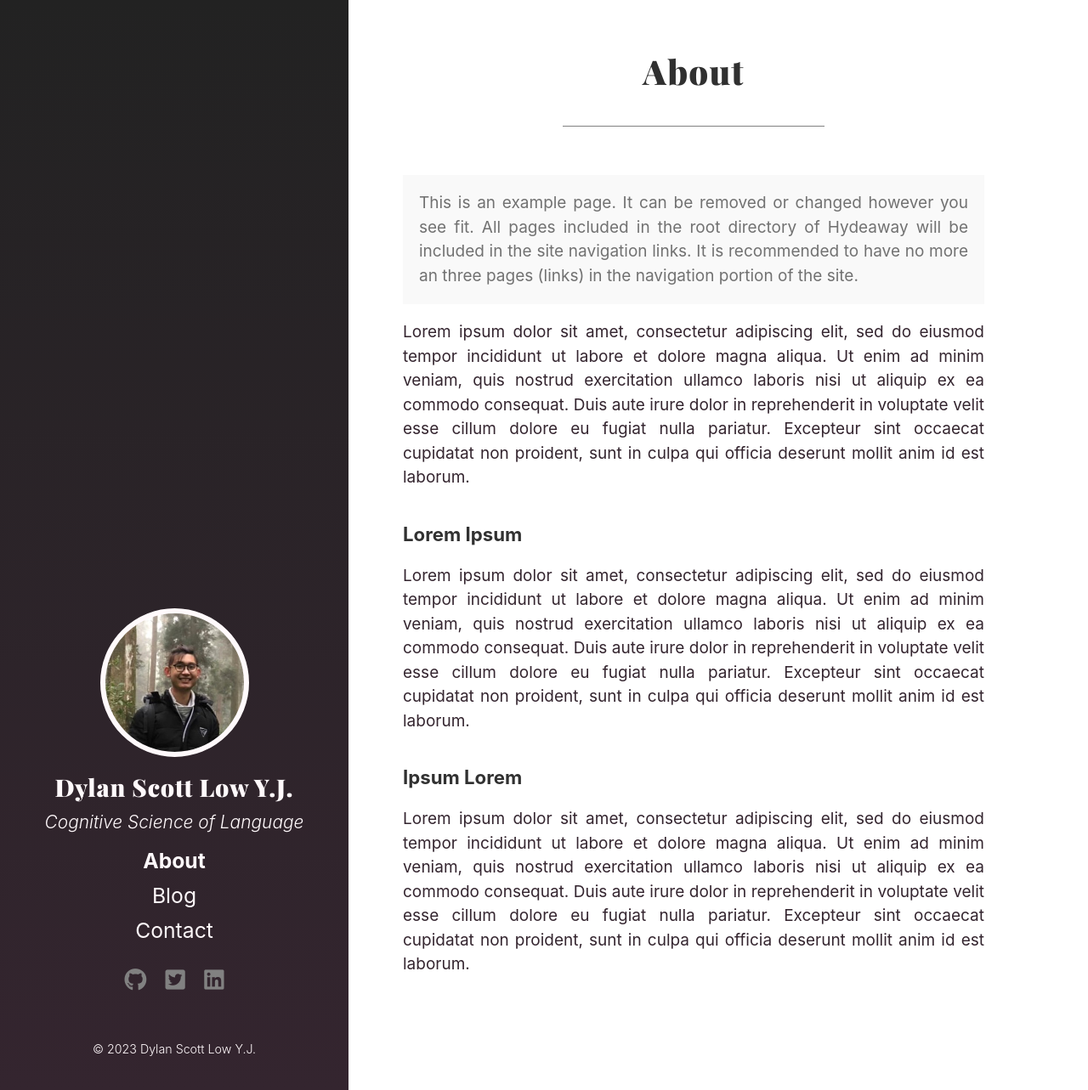
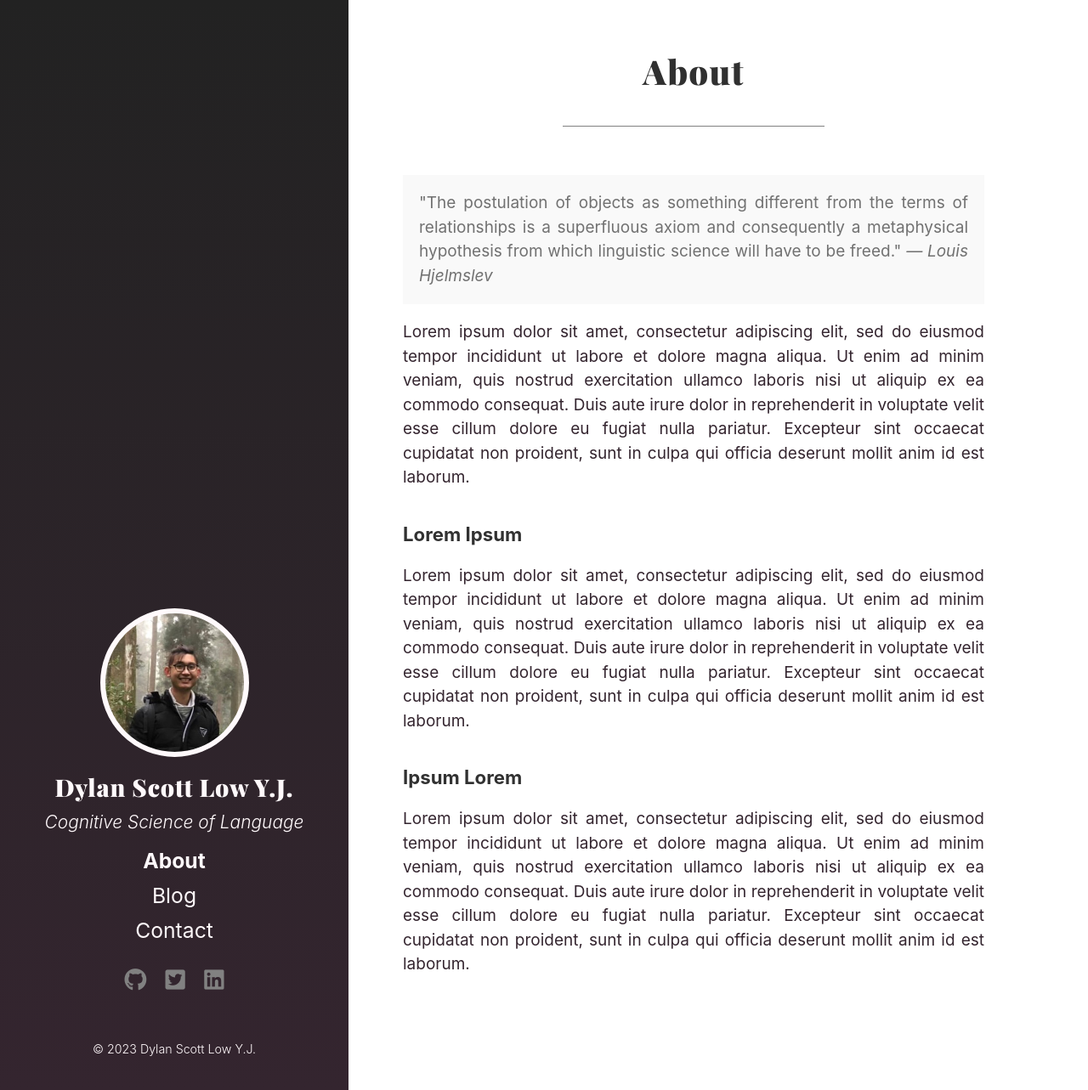
Before and after one commit to dylanscottlow/dylanscottlow.github.io, a Jekyll site: the page built from about.md, in a window 1280 px wide and 1283 px high. Shown: the whole window at 85% size. Built offline with Jekyll 4.4.1, drawn with Linux system fonts in a browser that asks for light colours; a style sheet for code colours, icons or effects is not loaded.

Commit message:
Add Hjelmslev quote to About

```diff
--- a/about.md
+++ b/about.md
@@ -3,7 +3,8 @@ layout: page
 title: About
 ---
 
-<p class="message">This is an example page. It can be removed or changed however you see fit. All pages included in the root directory of Hydeaway will be included in the site navigation links. It is recommended to have no more an three pages (links) in the navigation portion of the site.</p>
+<p class="message">"The postulation of objects as something different from the terms of relationships is a superfluous axiom and consequently a metaphysical
+hypothesis from which linguistic science will have to be freed." <i>— Louis Hjelmslev</i></p>
 
 Lorem ipsum dolor sit amet, consectetur adipiscing elit, sed do eiusmod tempor incididunt ut labore et dolore magna aliqua. Ut enim ad minim veniam, quis nostrud exercitation ullamco laboris nisi ut aliquip ex ea commodo consequat. Duis aute irure dolor in reprehenderit in voluptate velit esse cillum dolore eu fugiat nulla pariatur. Excepteur sint occaecat cupidatat non proident, sunt in culpa qui officia deserunt mollit anim id est laborum.
 
```
